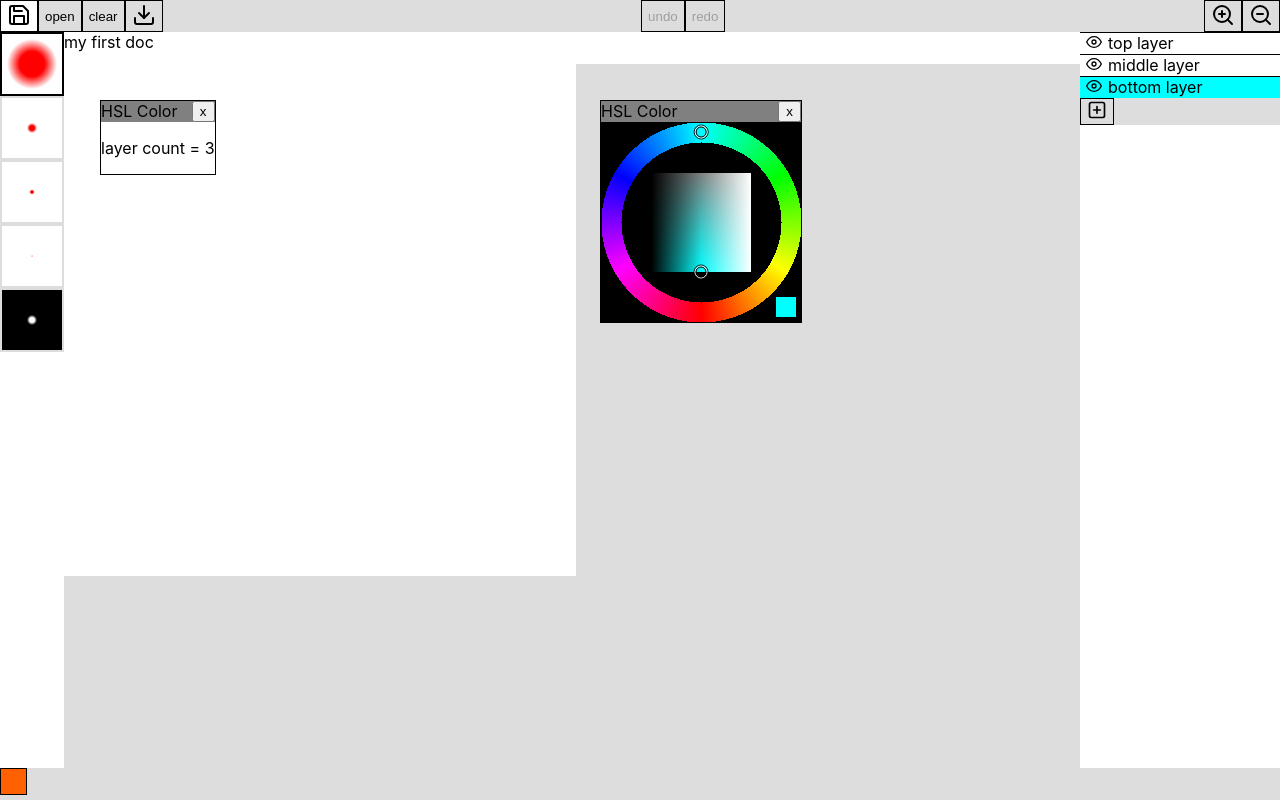
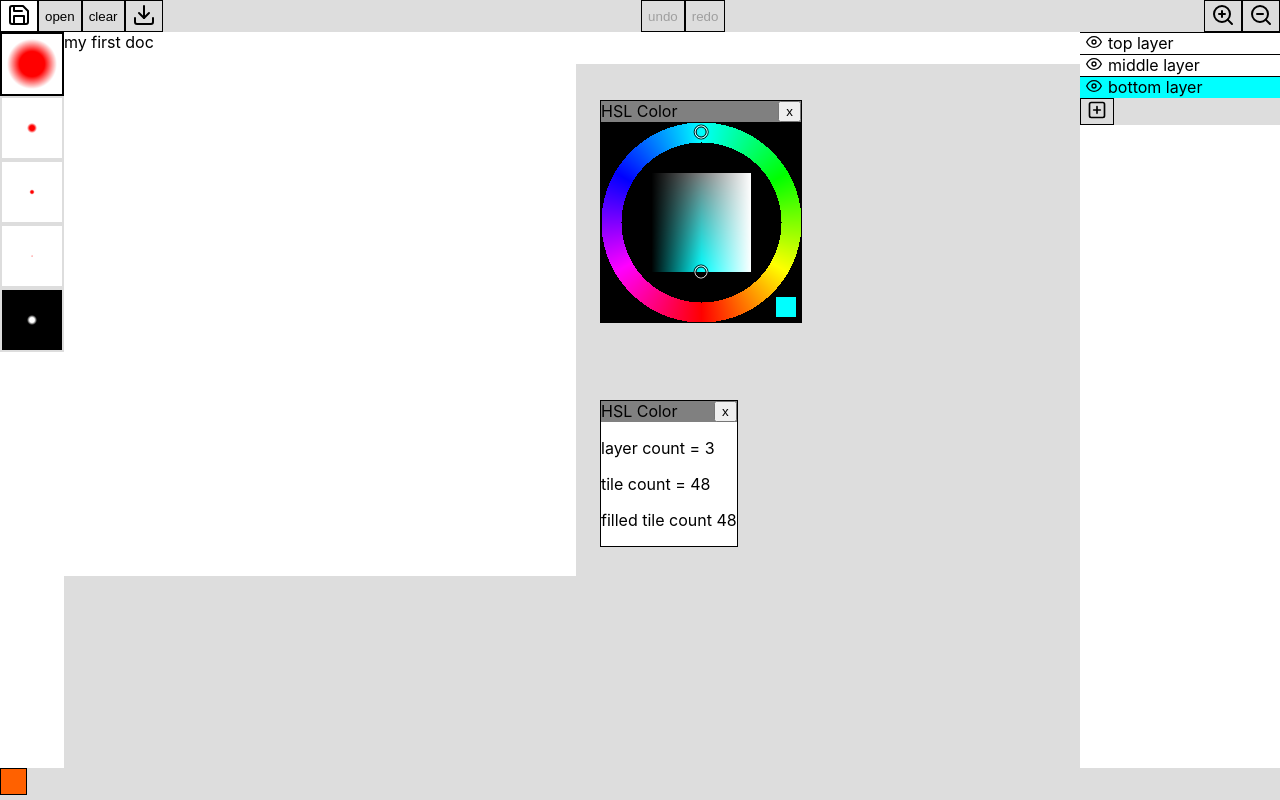
Before and after one commit to joshmarinacci/pen-canvas-editor, a React (Create React App) app: page / in a window 1280 px wide. Built offline with nearby package versions, Linux system fonts and the light colour scheme.

Commit message:
switch entirely to using tiles

```diff
--- a/src/App.js
+++ b/src/App.js
@@ -167,8 +167,16 @@ const ListDocsDialog = ({docs}) =>{
 }
 
 const DocStats = ({doc}) => {
-  return <div>
+  const tiles = doc.layers.reduce((acc,layer)=>{
+    return acc + layer.getTileCount()
+  },0)
+  const filled = doc.layers.reduce((acc,layer)=>acc+layer.getFilledTileCount(),0)
+  return <div style={{
+    background:'white'
+  }}>
     <p>layer count = {doc.layers.length}</p>
+    <p>tile count = {tiles}</p>
+    <p>filled tile count {filled}</p>
   </div>
 }
 const saveDoc = () => {
@@ -245,14 +253,16 @@ function App() {
   const redraw = ()=>setCounter(counter+1)
 
   const undo = () => {
-    redoBackup = cloneCanvas(layer.canvas)
-    copyToCanvas(undoBackup,layer.canvas)
+    redoBackup = layer.makeClone()
+    layer.clear()
+    layer.drawLayer(undoBackup)
     undoBackup = null
     redraw()
   }
   const redo = () => {
-    undoBackup = cloneCanvas(layer.canvas)
-    copyToCanvas(redoBackup,layer.canvas)
+    undoBackup = layer.makeClone()
+    layer.clear()
+    layer.drawLayer(redoBackup)
     redoBackup = null
     redraw()
   }
@@ -282,7 +292,7 @@ function App() {
         <RecentColors colors={colors} onSelect={setColor} color={color}/>
       </Toolbox>
     <Dragger x={600} y={100}><HSLPicker color={color} onChange={setColor}/></Dragger>
-    <Dragger x={100} y={100}><DocStats doc={doc}/></Dragger>
+    <Dragger x={600} y={400}><DocStats doc={doc}/></Dragger>
     <DialogContainer/>
     <PopupContainer/>
   </div>
--- a/src/canvas.js
+++ b/src/canvas.js
@@ -4,61 +4,127 @@ import {generateBrush} from './pens.js'
 import {clearCanvas, cloneCanvas} from "./util";
 
 const HIDPI_FACTOR = 0.5
+const TILE_SIZE = 256
 
+class Tile {
+    constructor(size) {
+        this.size = size
+        this.canvas = null
+        this.initCanvas()
+    }
+    clear() {
+        if(this.canvas) {
+            const c = this.canvas.getContext('2d')
+            c.save()
+            c.fillStyle = 'rgba(255,255,255,0)'
+            c.globalCompositeOperation = 'copy'
+            c.fillRect(0, 0, this.size,this.size)
+            c.restore()
+        }
+    }
+    initCanvas() {
+        this.canvas = document.createElement('canvas')
+        this.canvas.width = this.size
+        this.canvas.height = this.size
+        const c = this.canvas.getContext('2d')
+        c.save()
+        c.fillStyle = 'rgba(255,255,255,0)'
+        c.globalCompositeOperation = 'copy'
+        c.fillRect(0,0,this.size,this.size)
+        c.restore()
+        return this.canvas
+    }
+    getCanvas() {
+        if(!this.canvas) this.initCanvas()
+        return this.canvas
+    }
+}
 export class Layer {
     constructor(w,h,title) {
         this.type = 'layer'
         this.visible = true
-        this.canvas = null
-
-        this.thumb={
-            width:64,
-            height:64,
-            canvas:null,
-        }
 
         this.width = w
         this.height = h
+        this.tiles = []
+        let tw = Math.ceil(this.width/TILE_SIZE)
+        let th = Math.ceil(this.height/TILE_SIZE)
+        for(let i=0;i<tw;i++) {
+            this.tiles[i] = []
+            for(let j=0;j<th;j++) {
+                this.tiles[i][j] = new Tile(TILE_SIZE)
+            }
+        }
         this.title = title
+        this.forAllTiles(tile => tile.clear())
+    }
+    getTileCount() {
+        return this.tiles.length * this.tiles[0].length
+    }
+    getFilledTileCount() {
+        let total = 0
+        this.forAllTiles(t => {
+            if(t.canvas) total++
+        })
+        return total
+    }
 
-        this.canvas = document.createElement('canvas')
-        this.canvas.width = this.width
-        this.canvas.height = this.height
+    forAllTiles(cb) {
+        for(let i=0; i<this.tiles.length; i++) {
+            let row = this.tiles[i]
+            for(let j=0; j<row.length; j++) {
+                cb(this.tiles[i][j],i,j)
+            }
+        }
+    }
 
-        const c = this.canvas.getContext('2d')
-        c.save()
-        c.fillStyle = 'rgba(255,255,255,0)'
-        c.globalCompositeOperation = 'copy'
-        c.fillRect(0,0,w,h)
-        c.restore()
-
-
-        const tcan = document.createElement('canvas')
-        tcan.width = 64
-        tcan.height = 64
-        const c2 = tcan.getContext('2d')
-        c2.drawImage(this.canvas,0,0,64,64)
-        this.thumb.canvas = c2
+    debugRect(color,x,y,w,h) {
+        this.forAllTiles((t,i,j)=>{
+            const c = t.getCanvas().getContext('2d')
+            c.fillStyle = color
+            c.fillRect(x-i*TILE_SIZE,y-j*TILE_SIZE,w,h)
+        })
     }
 
     stamp(brush,x,y,flow,opacity,blend){
-        const c = this.canvas.getContext('2d')
-        c.save()
-        c.globalAlpha = flow
-        c.globalCompositeOperation = blend
-        c.drawImage(brush,x,y,brush.width,brush.height)
-        c.restore()
+        //draws onto every tile
+        this.forAllTiles((t,i,j)=>{
+            const ctx = t.getCanvas().getContext('2d')
+            ctx.save()
+            ctx.globalAlpha = flow
+            ctx.globalCompositeOperation = blend
+            ctx.drawImage(brush,x-i*TILE_SIZE,y-j*TILE_SIZE,brush.width,brush.height)
+            ctx.restore()
+        })
     }
     clear() {
-        const c = this.canvas.getContext('2d')
-        c.save()
-        c.fillStyle = 'rgba(255,255,255,0)'
-        c.globalCompositeOperation = 'copy'
-        c.fillRect(0,0,1024,1024)
-        c.restore()
+        this.forAllTiles(t => t.clear())
     }
     drawSelf(ctx) {
-        ctx.drawImage(this.canvas,0,0)
+        this.forAllTiles((t,i,j) => {
+            ctx.drawImage(t.getCanvas(),i*TILE_SIZE,j*TILE_SIZE)
+        })
+    }
+    drawLayer(layer, opacity=1.0, blend='src-atop') {
+        // console.log('drawing layer',layer.title,'to',this.title)
+        layer.forAllTiles((srcTile,i,j) => {
+            const dstTile = this.tiles[i][j]
+            const c = dstTile.getCanvas().getContext('2d')
+            c.save()
+            c.globalAlpha = opacity
+            c.globalCompositeOperation = blend
+            c.drawImage(srcTile.getCanvas(),0,0)
+            c.fillStyle = 'green'
+            c.strokeStyle = 'green'
+            c.strokeRect(5,5,dstTile.size-5,dstTile.size-5)
+            c.restore()
+        })
+    }
+
+    makeClone() {
+        const layer = new Layer(this.width,this.height,this.title+'-clone')
+        layer.drawLayer(this)
+        return layer
     }
 }
 
@@ -191,41 +257,38 @@ export class PenCanvas extends Component {
     }
 
     getDrawingLayer() {
-        if(!this.drawingLayer) this.drawingLayer = new Layer(1024,1024,'temp-drawing-layer')
+        if(!this.drawingLayer) {
+            const cl = this.currentLayer()
+            this.drawingLayer = new Layer(cl.width,cl.height,'temp-drawing-layer')
+        }
         return this.drawingLayer
     }
 
     drawLayer(c, layer) {
         if(!layer.visible) return
         if(layer === this.currentLayer() && this.drawingLayerVisible) {
-            this.getScratchLayer().clear()
-            const c2 = this.getScratchLayer().canvas.getContext('2d')
-            c2.save()
-            layer.drawSelf(c2)
-            if(this.currentPen().blend === 'erase') c2.globalCompositeOperation = "destination-out"
-            this.getDrawingLayer().drawSelf(c2)
-            c2.restore()
+            const scratch = this.getScratchLayer()
+            scratch.clear()
+            scratch.drawLayer(layer)
+            let blend = 'src-atop'
+            if(this.currentPen().blend === 'erase') blend = "destination-out"
+            scratch.drawLayer(this.getDrawingLayer(),1.0,blend)
             c.globalAlpha = this.currentPen().opacity
-            this.getScratchLayer().drawSelf(c)
+            scratch.drawSelf(c)
             return
         }
         layer.drawSelf(c)
     }
 
     mergeDrawingLayer() {
-        const before = cloneCanvas(this.currentLayer().canvas)
-        const c = this.currentLayer().canvas.getContext('2d')
-        c.save()
-        c.globalAlpha = this.currentPen().opacity
-        if(this.currentPen().blend === 'erase') c.globalCompositeOperation = "destination-out"
-        this.drawingLayer.drawSelf(c)
-        c.restore()
+        const before = this.currentLayer().makeClone()
+        let blend = 'src-atop'
+        if(this.currentPen().blend === 'erase') blend = "destination-out"
+        this.currentLayer().drawLayer(this.getDrawingLayer(),this.currentPen().opacity,blend)
         if(this.props.onDrawDone) this.props.onDrawDone(before)
         this.drawingLayerVisible = false
         this.redraw()
     }
-
-
 
     getScratchLayer() {
         if(!this.scratchLayer) this.scratchLayer = new Layer(1024,1024,'scratch')
```
